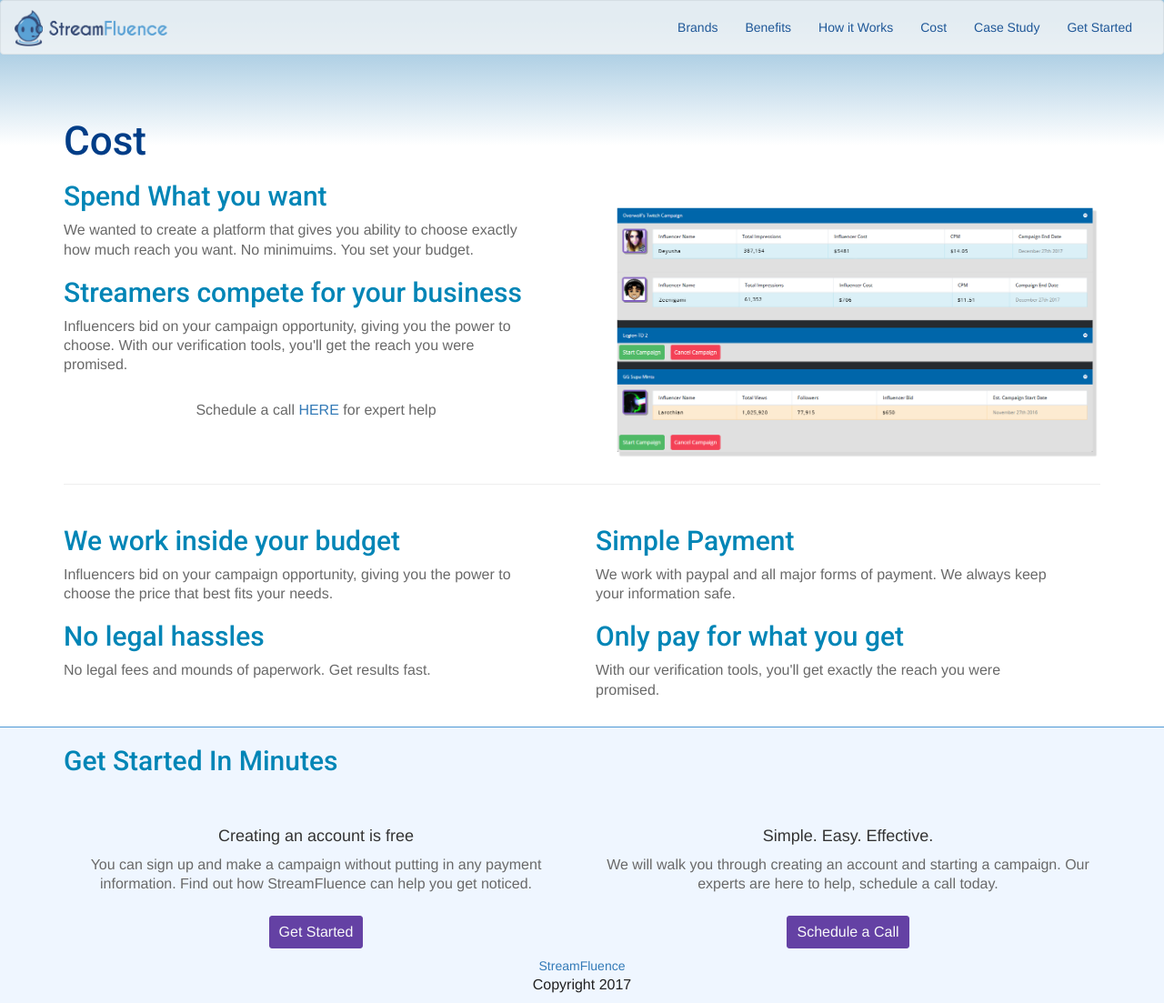
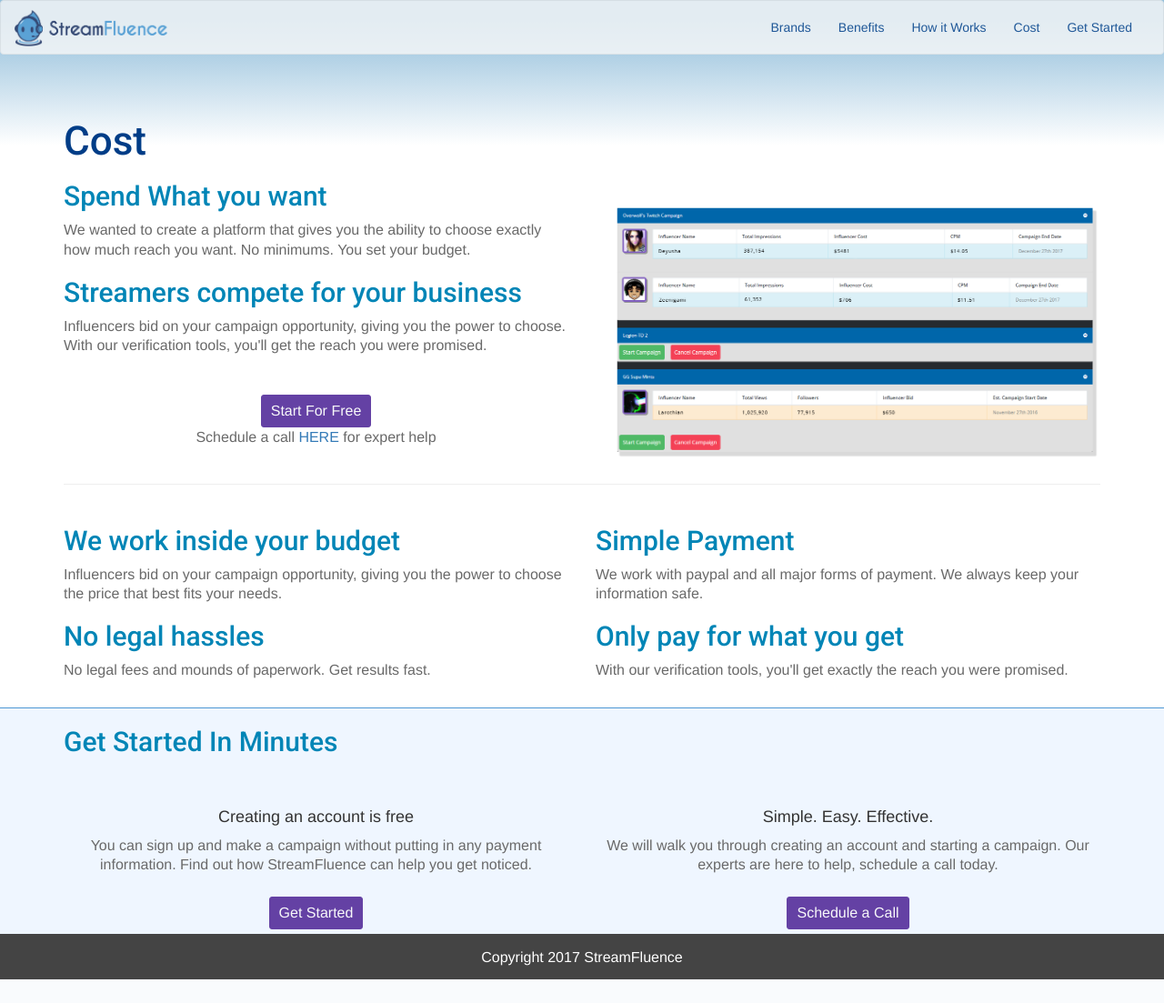
Before and after one commit to Larothion/soccfl, a PHP site: page /cost.html in a window 1280 px wide. Shown: the whole page at 91% size. After the commit the page ends 1077 px from the top, so only its background shows below. Run offline with PHP 8.4, Linux system fonts and the light colour scheme; some libraries are stand-ins or nearby versions.

Commit message:
style changes

```diff
--- a/assets/css/style.css
+++ b/assets/css/style.css
@@ -91,6 +91,10 @@ p{
 .navFont{
   font-weight: 500;
   color: #003D87 !important;
+}
+.navFont:hover {
+  background-color: rgb(100, 65, 164) !important;
+  color: white !important;
 }
 #container1 {
   margin-top: 100px;
@@ -228,13 +232,7 @@ h3 {
 	margin-left: 113px;
 }
 
-#glyph {
-	padding-right: 9px;
-}
 
-.glyphicon {
-    margin-left: 18px;
-}
 hr{
     /*display: block;
     height: 1px;
@@ -285,12 +283,22 @@ hr{
 
 /*Footer*/
 
+.copyright{
+  background-color: #444444;
+  color: white;
+  height: 50px;
+}
+.copyrighttext{
+  color: white;
+  padding-top: 15px;
+}
 html {
   position: relative;
   min-height: 100%;
 }
 #footer {
   width: 100%;
+  padding-bottom: 5px;
   border-top: 1px solid #4d98d3;
   /* Set the fixed height of the footer here */
   /*height: 318px;*/
@@ -314,7 +322,7 @@ html {
 }
 h3{
   font-family: 'Roboto', sans-serif;
-  font-size: 33px;
+  font-size: 24px;
   line-height: 1.29;
   color: #003D87;
 }
--- a/cost.html
+++ b/cost.html
@@ -40,7 +40,6 @@
           <li><a class="navFont" href="benefits.html">Benefits</a></li>
           <li><a class="navFont" href="howitworks.html">How it Works</a></li>
           <li><a class="navFont" href="cost.html">Cost</a></li>
-          <li><a class="navFont" href="casestudy.html" >Case Study</a></li>
           <li><a class="navFont" style="margin-right: 15px;" href="getstarted.html" >Get Started</a></li>
         </ul>
       </div><!-- /.navbar-collapse -->
@@ -50,18 +49,19 @@
 
     <div class="row">
       <div id='rightSideContainer' class="col-md-6">
-            <h1 class="header1">Cost</h1>
-            <h2 class="costHead1">Spend What you want</h1>
+            <h1>Cost</h1>
+            <h2>Spend What you want</h1>
 
-            <p class="costText">We wanted to create a platform that gives you ability to choose exactly how much reach you want. No minimuims. You set your budget.</p>
+            <p>We wanted to create a platform that gives you the ability to choose exactly how much reach you want. No minimums. You set your budget.</p>
 
-            <h2 class="costHead1">Streamers compete for your business</h2>
+            <h2>Streamers compete for your business</h2>
 
-            <p class="costText">Influencers bid on your campaign opportunity, giving you the power to choose. With our verification tools, you'll get the reach you were promised.</p>
+            <p>Influencers bid on your campaign opportunity, giving you the power to choose. With our verification tools, you'll get the reach you were promised.</p>
 
             <br>
-
-            <p id="costSchedule">Schedule a call <a href="">HERE</a> for expert help</p>
+            <center>
+            <a href="https://docs.google.com/forms/d/e/1FAIpQLSeBt67QeRU6YqJokPZydJaverAPPtfjEOhOqfrUEvpdd72XIA/viewform" target="_blank"><button class="btn btn-lg btn-outline-light mt-3 call-button-1" data-toggle="modal" data-target="#myModal" id="scheduleButton">Start For Free</button></a>
+            <p>Schedule a call <a href="https://app.hubspot.com/meetings/alindsay/getting-started-with-streamfluence?embed=true%22%3E" target="_blank">HERE</a> for expert help</p></center>
 
         </div>
         <div class="col-md-6">
@@ -72,22 +72,22 @@
     <div class="row">
 
         <div class="col-md-6">
-            <h2 class="costHead1">We work inside your budget</h2>
-            <p class="costText">Influencers bid on your campaign opportunity, giving you the power to choose the price that best fits your needs.</p>
+            <h2>We work inside your budget</h2>
+            <p>Influencers bid on your campaign opportunity, giving you the power to choose the price that best fits your needs.</p>
 
-            <h2 class="costHead1">No legal hassles</h2>
-            <p class="costText">No legal fees and mounds of paperwork. Get results fast.</p>
+            <h2>No legal hassles</h2>
+            <p>No legal fees and mounds of paperwork. Get results fast.</p>
 
         </div>
 
         <div class="col-md-6">
-            <h2 class="costHead1">Simple Payment</h2>
+            <h2>Simple Payment</h2>
 
-            <p class="costText">We work with paypal and all major forms of payment. We always keep your information safe.</p>
+            <p>We work with paypal and all major forms of payment. We always keep your information safe.</p>
 
-            <h2 class="costHead1">Only pay for what you get</h2>
+            <h2>Only pay for what you get</h2>
 
-            <p class="costText">With our verification tools, you'll get exactly the reach you were promised.</p>
+            <p>With our verification tools, you'll get exactly the reach you were promised.</p>
         </div>
 
     </div>
@@ -113,7 +113,7 @@
 
                   <h4>Creating an account is free</h4>
                   <p>You can sign up and make a campaign without putting in any payment information. Find out  how StreamFluence can help you get noticed.</p>
-                  <button class="btn btn-lg btn-outline-light mt-3 call-button-1" data-toggle="modal" data-target="#myModal" id="submitButton">Get Started</button>
+                  <a href="https://docs.google.com/forms/d/e/1FAIpQLSeBt67QeRU6YqJokPZydJaverAPPtfjEOhOqfrUEvpdd72XIA/viewform" target="_blank"><button class="btn btn-lg btn-outline-light mt-3 call-button-1" data-toggle="modal" data-target="#myModal" id="submitButton">Get Started</button></a>
                 </center>
               </div>
               <div class="col-md-6">
@@ -121,14 +121,18 @@
                   <br>
                   <h4>Simple. Easy. Effective.</h4>
                   <p>We will walk you through creating an account and starting a campaign. Our experts are here to help, schedule a call today.<br></p>
-                  <button class="btn btn-lg btn-outline-light mt-3 call-button-1" data-toggle="modal" data-target="#myModal" id="scheduleButton">Schedule a Call</button>
+                  <a href="https://app.hubspot.com/meetings/alindsay/getting-started-with-streamfluence?embed=true%22%3E" target="_blank"><button class="btn btn-lg btn-outline-light mt-3 call-button-1" data-toggle="modal" data-target="#myModal" id="scheduleButton">Schedule a Call</button></a>
                 </center>
               </div>
         </div>
-            <div class="row">
-            <p><center><a href="#">StreamFluence</a> <p class="footertext">Copyright 2017</p></center></p>
+    </div>
+</div>
+<div class="copyright">
+  <div class="container">
+    <div class="row">
+            <center><p class="copyrighttext">Copyright 2017 StreamFluence</p></center>
         </div>
-    </div>
+  </div>
 </div>
 </body>
 <script type="text/javascript">
```
Also changed, not shown: benefits.html (+19 -9 lines), brands.html (+29 -24 lines), getstarted.html (+9 -6 lines), howitworks.html (+21 -19 lines), index.html (+17 -8 lines), streamer.html (+7 -3 lines), assets/images/ROI.png, assets/images/laptop.png (added), assets/images/monitor.png (added), 3 other files.
